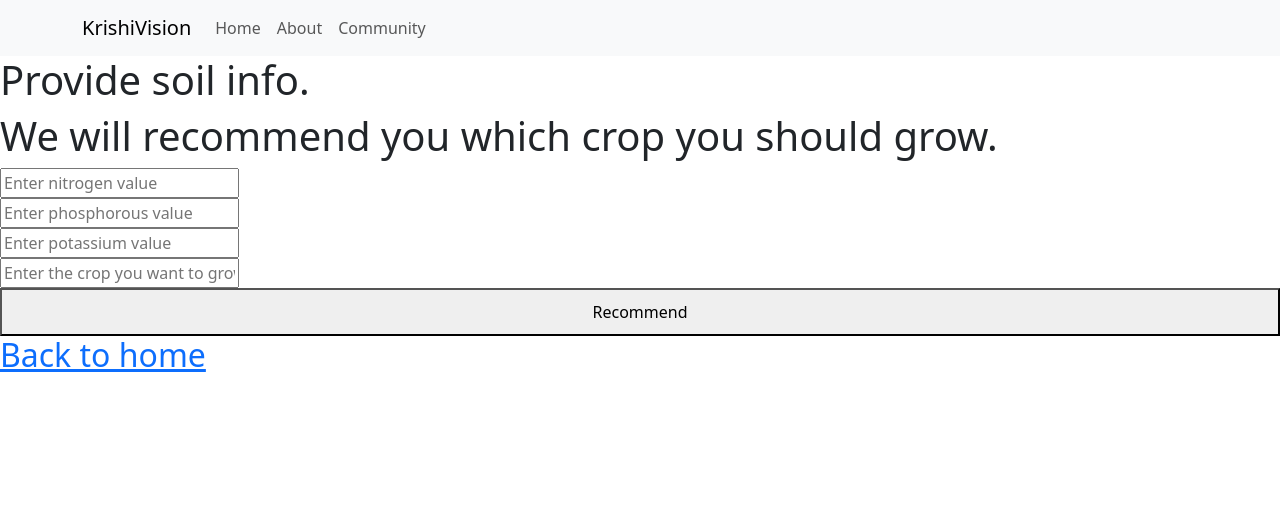
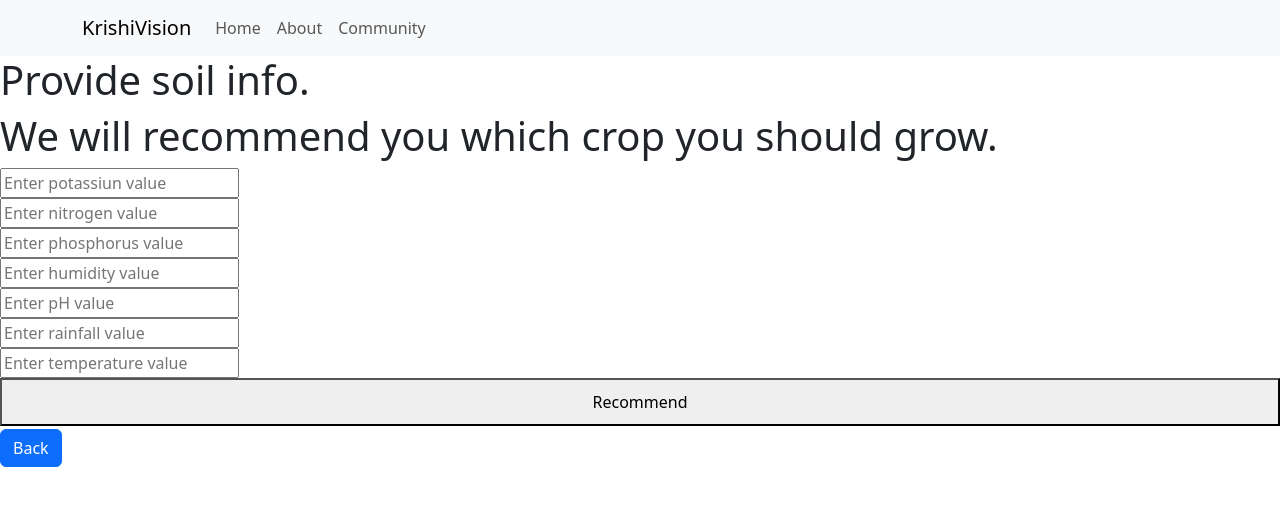
Before and after one commit to Nishant3231/KrishiVision, a Next.js app in the folder client/: page /crop in a window 1280 px wide. Shown: the top 506 px of the page. Built offline with nearby package versions, Linux system fonts and the light colour scheme; no server answers.

Commit message:
Updated crop.js

```diff
--- a/client/pages/crop.js
+++ b/client/pages/crop.js
@@ -1,8 +1,18 @@
-import React from 'react'
+import React, { useEffect, useState } from 'react'
 import Navbar from '../components/Navbar'
 import Link from 'next/link';
+import Button from 'react-bootstrap/Button';
+import styles from '../styles/Home.module.css'
+import axios from 'axios';
 
 export default function CropP() {
+
+    const[myData, setmydata] = useState([]);
+
+    useEffect(() => {
+        axios.get("")
+        .then((res)=> setmydata(res.data));
+    })
   return (
     <div>
         <div>
@@ -13,22 +23,31 @@ export default function CropP() {
             <h1> We will recommend you which crop you should grow. </h1>
             <div>
                 <div>
+                    <input type="number" placeholder="Enter potassiun value"/>
+                </div>
+                <div>
                     <input type="number" placeholder="Enter nitrogen value"/>
                 </div>
                 <div>
-                    <input type="number" placeholder="Enter phosphorous value"/>
+                    <input type="number" placeholder="Enter phosphorus value"/>
                 </div>
                 <div>
-                    <input type="number" placeholder="Enter potassium value"/>
+                    <input type="number" placeholder="Enter humidity value"/>
                 </div>
                 <div>
-                    <input type="text" placeholder="Enter the crop you want to grow"/>
+                    <input type="number" placeholder="Enter pH value"/>
                 </div>
-                <button>Recommend</button>
+                <div>
+                    <input type="number" placeholder="Enter rainfall value"/>
+                </div>
+                <div>
+                    <input type="number" placeholder="Enter temperature value"/>
+                </div>
+                <button className='close'>Recommend</button>
             </div>
         </div>
         <h2>
-        <Link href="/">Back to home</Link>
+        <Button variant="primary" Link href='/' className={styles.butt} >Back</Button>
       </h2>
     </div>
   )
```
